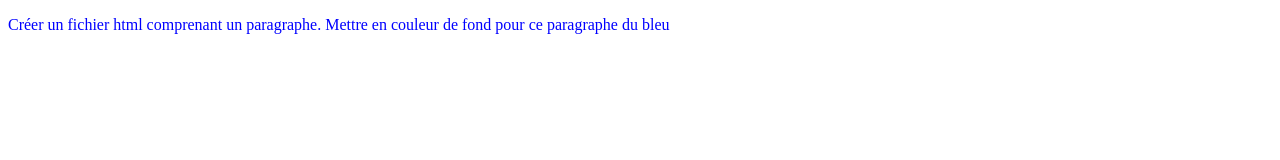
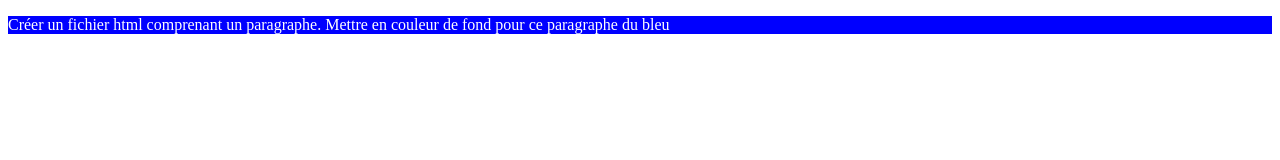
Before and after one commit to raphaelgyo/Part2CSSEx4, a plain HTML site: page index.html in a window 1280 px wide. Drawn offline with Linux system fonts and the light colour scheme.

Commit message:
correction

```diff
--- /dev/null
+++ b/assets/css/style.css
@@ -0,0 +1,5 @@
+#text1 {
+  background-color: #0000FF;
+  width: auto;
+  color: #FFFFFF;
+}
--- a/index.html
+++ b/index.html
@@ -2,10 +2,10 @@
 <html lang="fr">
   <head>
     <meta charset="utf-8" />
-    <title>Exercice 4 : Couleur de texte CSS</title>
-    <link rel="stylesheet" href="style.css">
+    <title>CSS : Exercice 4 : Couleur de fond</title>
+    <link rel="stylesheet" href="assets/css/style.css" />
   </head>
   <body>
-    <p>Créer un fichier html comprenant un paragraphe. Mettre en couleur de fond pour ce paragraphe du bleu</p>
+    <p id="text1">Créer un fichier html comprenant un paragraphe. Mettre en couleur de fond pour ce paragraphe du bleu</p>
   </body>
 </html>
```
